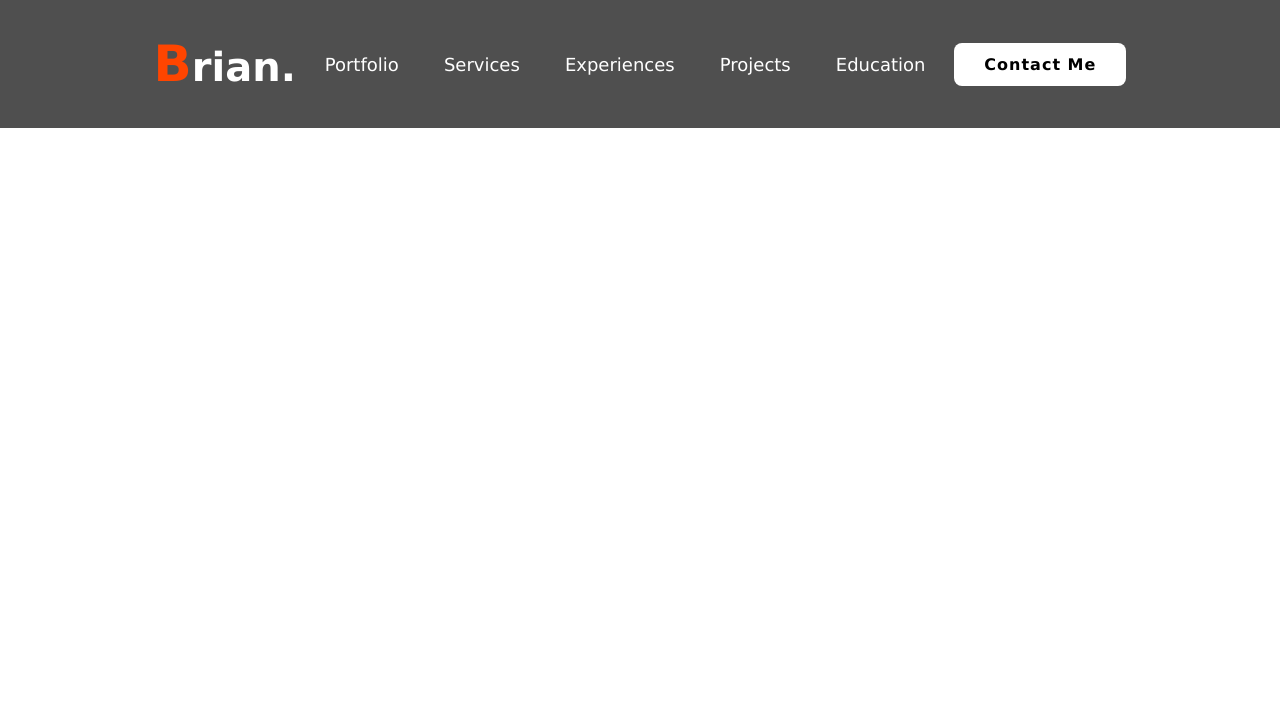
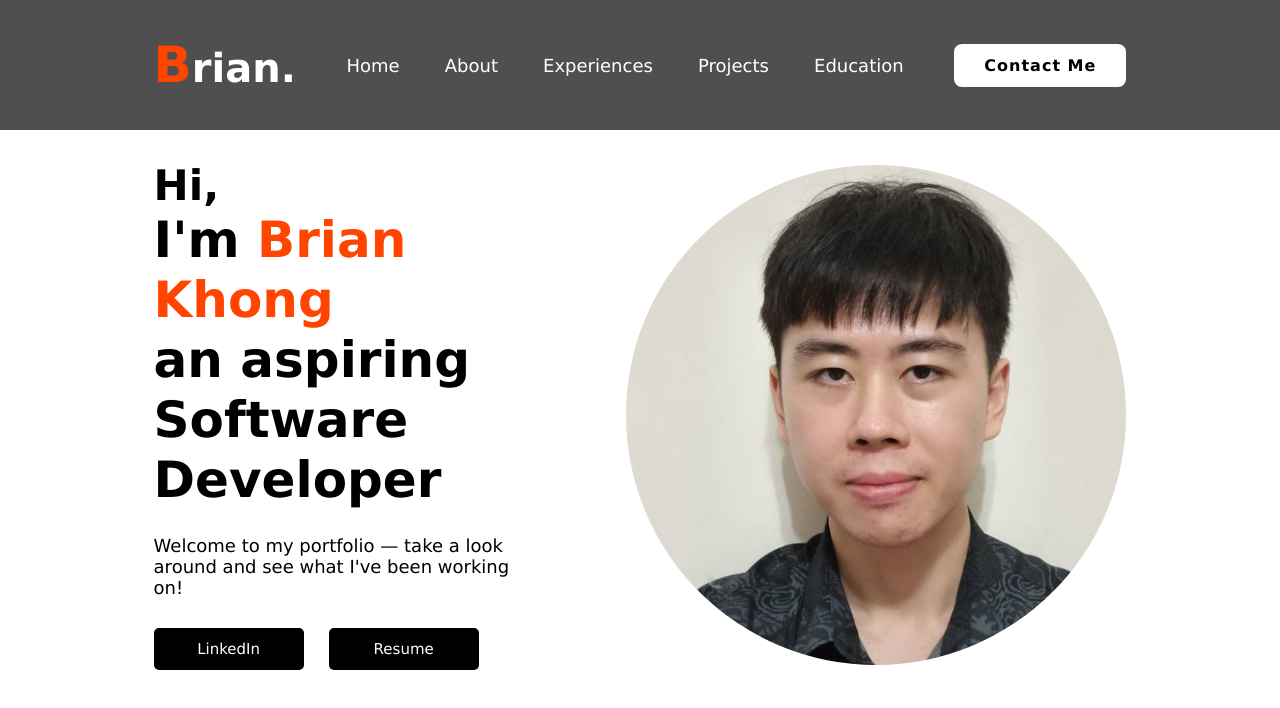
Before and after one commit to BrianKhong-BK/portfolio-project, a website: page index.html in a window 1280 px wide. Drawn offline with nearby package versions, Linux system fonts and the light colour scheme.

Commit message:
Added home page

```diff
--- a/index.html
+++ b/index.html
@@ -13,8 +13,8 @@
       <a href="#" class="logo"><span>B</span>rian.</a>
 
       <nav class="navbar">
-        <a href="#" class="active">Portfolio</a>
-        <a href="#">Services</a>
+        <a href="#" class="active">Home</a>
+        <a href="#">About</a>
         <a href="#">Experiences</a>
         <a href="#">Projects</a>
         <a href="#">Education</a>
@@ -23,6 +23,19 @@
 
       <a href="#" class="contact">Contact Me</a>
     </header>
+
+    <section class="home">
+      <div class="home-content">
+        <h3>Hi,</h3>
+        <h1>I'm <span>Brian Khong<br></span>an aspiring Software Developer</h1>
+        <p>Welcome to my portfolio — take a look around and see what I've been working on!</p>
+
+        <button>LinkedIn</button>
+        <button>Resume</button>
+      </div>
+      <img id="profile-pics" src="images/profile-image.jpg" alt="">
+    </section>
+
     <script src="script.js"></script>
   </body>
 </html>
--- a/style.css
+++ b/style.css
@@ -70,3 +70,54 @@ span{
   box-shadow: 0 0 25px orangered;
   color: white;
 }
+
+.home {
+  width: 100%;
+  min-height: 100vh;
+  background: white;
+  display: flex;
+  align-items: center;
+  gap: 7em;
+  padding: 30px 12% 0;
+}
+
+.home-content{
+  max-width: 700px;
+}
+
+.home-content h3{
+  font-size: 42px;
+}
+
+.home-content h1, span{
+  font-size: 50px;
+  line-height: 1.2;
+}
+
+#profile-pics {
+  height: 500px;
+  border-radius: 50%;
+}
+
+.home-content p{
+  font-size: 18px;
+  margin: 25px 0 30px;
+}
+
+.home-content button{
+  background-color: black;
+  color: white;
+  font-size: 15px;
+  width: 150px;
+  padding: 10px;
+  margin-right: 20px;
+  border: 2px solid transparent;
+  border-radius: 5px;
+  cursor: pointer;
+  transition: 0.3s ease;
+}
+
+.home-content button:hover{
+  background-color: orangered;
+  box-shadow: 0 0 25px orangered;
+}
```
